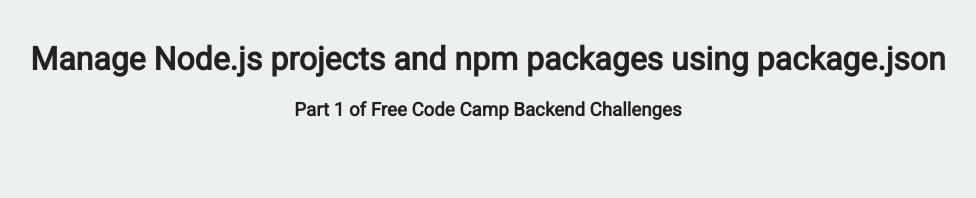
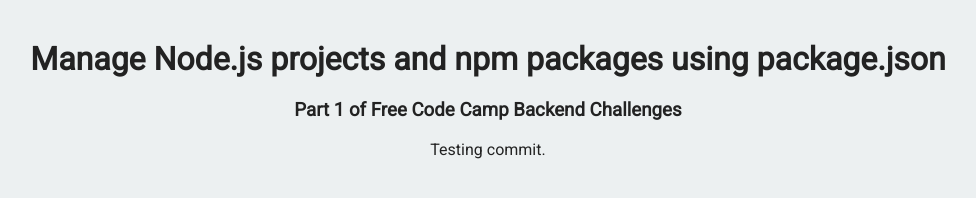
Before and after one commit to zorrey/Managing-Packagies-with-NPM-, a website: page views/index.html in a window 1280 px wide. Shown: the whole page, without its empty margins (152-1128 px from the left). Drawn offline with Linux system fonts and the light colour scheme.

Commit message:
Add <p> to index.html to test commit

```diff
--- a/views/index.html
+++ b/views/index.html
@@ -12,6 +12,7 @@
       <div class="container">
          <h1>Manage Node.js projects and npm packages using package.json</h1>
          <h3>Part 1 of Free Code Camp Backend Challenges</h3>
+         <p>Testing commit.</p>
       </div>
    </body>
 
```
